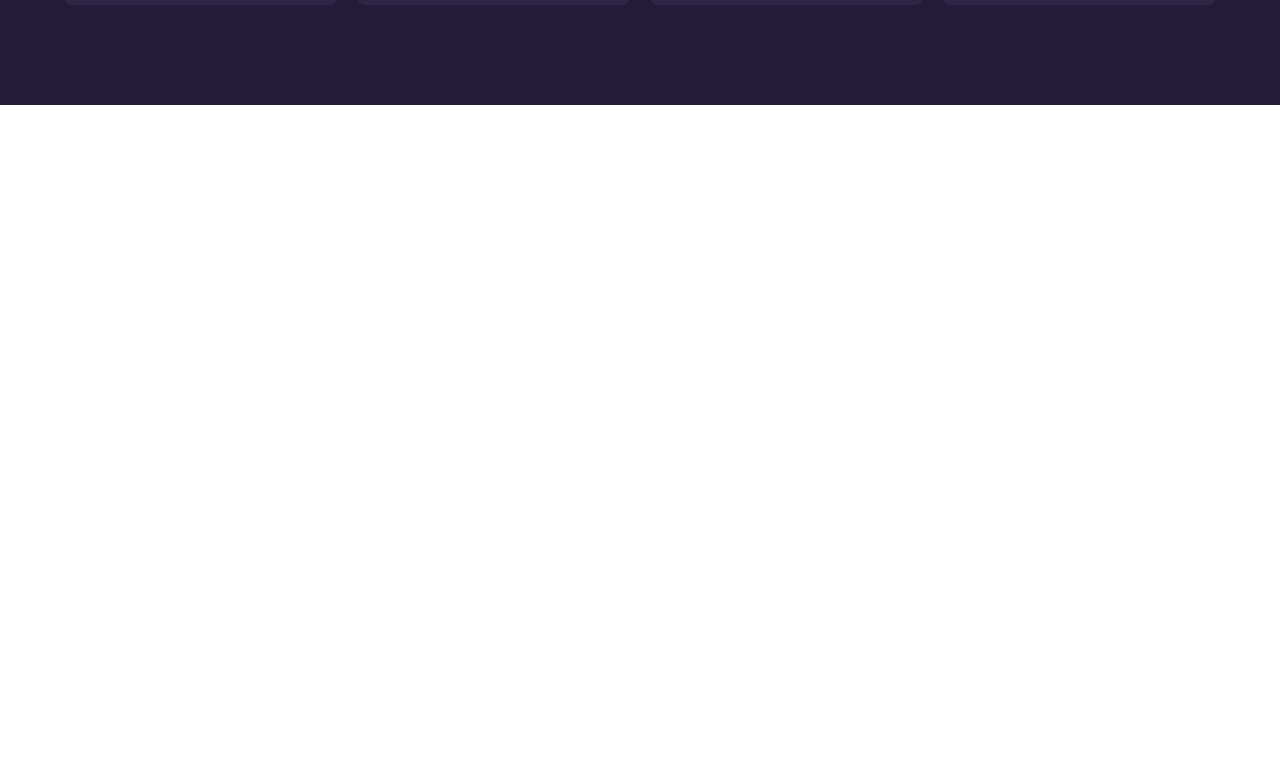
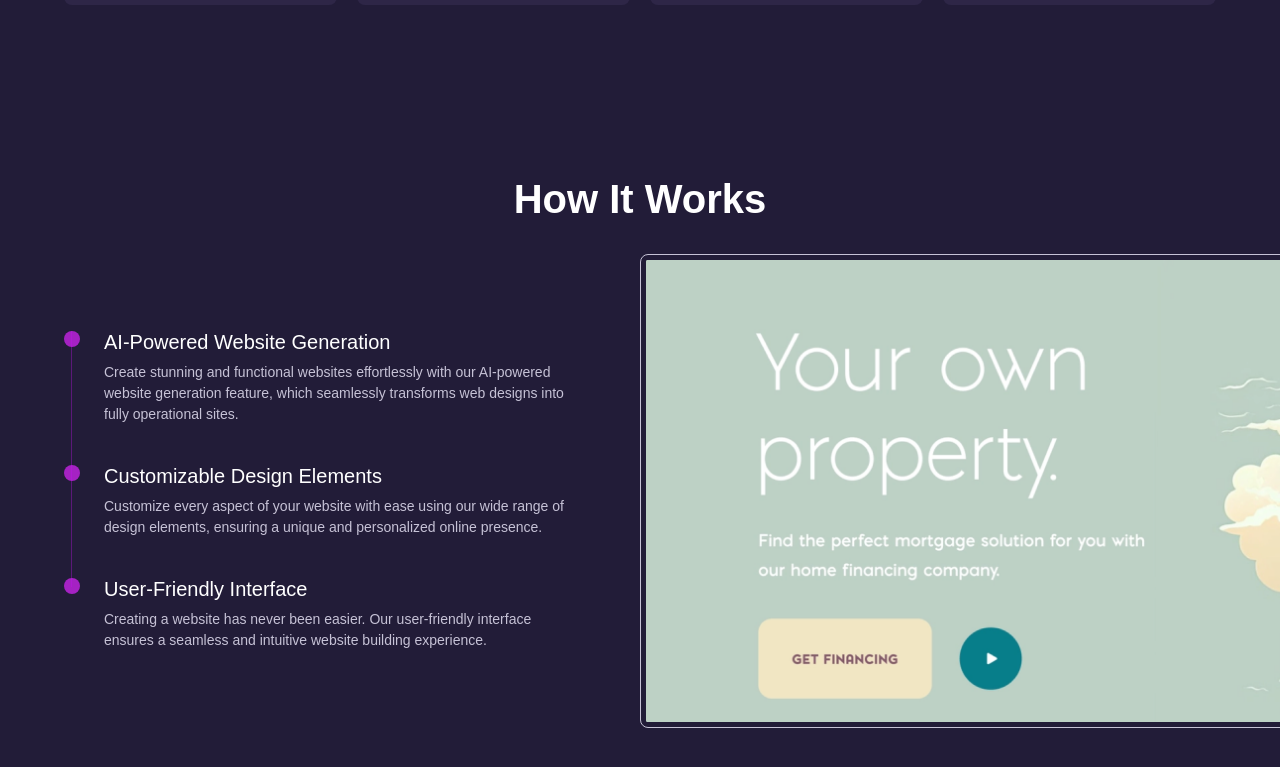
Before and after one commit to Temitayo-spec/NEPTIS, a Next.js app: page / in a window 1280 px wide. Shown: the part 1758-2525 px from the top of the page. Before the commit the page ends 1863 px from the top, so only its background shows below. Built offline with nearby package versions, Linux system fonts and the light colour scheme; a web font is replaced by a local one.

Commit message:
feat: How it works section done || Desktop View

```diff
--- a/src/app/page.tsx
+++ b/src/app/page.tsx
@@ -1,4 +1,4 @@
-import { Features, HeroSection, Navbar } from '@/components';
+import { Features, HeroSection, HowItWorks, Navbar } from '@/components';
 import styles from './page.module.css';
 
 const Home = () => {
@@ -9,6 +9,7 @@ const Home = () => {
         <HeroSection />
       </div>
       <Features />
+      <HowItWorks />
     </main>
   );
 };
--- /dev/null
+++ b/src/components/Interface/HowItWorks/HowItWorks.module.css
@@ -0,0 +1,91 @@
+.container {
+  background: #221c38;
+  display: flex;
+  flex-direction: column;
+  align-items: center;
+  overflow-x: hidden;
+  padding: 2.5em 0 3.5em;
+}
+
+.container .title {
+  font-size: 2.5rem;
+  color: #fff;
+  margin: 2rem 0;
+  font-weight: 600;
+}
+
+.flex {
+  width: 90%;
+  margin: 0 auto;
+  display: flex;
+  align-items: center;
+  justify-content: space-between;
+  gap: 4em;
+}
+
+.flex__item_left {
+  width: 50%;
+  display: flex;
+  flex-direction: column;
+  align-items: flex-start;
+  gap: 2.5rem;
+  position: relative;
+}
+
+.line {
+  width: 1px;
+  height: 80%;
+  background: rgba(199, 19, 240, 0.35);
+  position: absolute;
+  left: 6.5px;
+  transform: rotate(180deg);
+}
+
+.items {
+  display: grid;
+  gap: 1em;
+  grid-template-columns: 1.5rem 1fr;
+}
+
+.dot {
+  border-radius: 16px;
+  background: #a522c3;
+  width: 1rem;
+  height: 1rem;
+}
+
+.texts__ctn {
+  display: flex;
+  flex-direction: column;
+  gap: 0.5em;
+}
+
+.flex__item_left .items h2 {
+  color: #fff;
+  font-size: 1.25rem;
+  font-weight: 400;
+}
+
+.flex__item_left .items p {
+  color: #c6c2d6;
+  font-size: 0.875rem;
+  font-weight: 300;
+  line-height: 1.3125rem;
+}
+
+.flex__item_right {
+  width: 50%;
+  display: flex;
+  flex-direction: column;
+  align-items: flex-start;
+  justify-content: center;
+}
+
+.flex__item_right img {
+  height: 29.63194rem;
+  object-fit: cover;
+  object-position: center;
+  padding: 0.3em;
+  border: 1px solid #c6c2d6;
+  border-radius: 0.5em;
+}
--- /dev/null
+++ b/src/components/Interface/HowItWorks/index.tsx
@@ -0,0 +1,34 @@
+import { FC } from 'react';
+import { featureData } from '../Features/FeatureData';
+import styles from './HowItWorks.module.css';
+import Image from 'next/image';
+import banner from '../../../../public/images/hero_banner.png';
+
+const index: FC = () => {
+  return (
+    <div className={styles.container}>
+      <h1 className={styles.title}>How It Works</h1>
+        <div className={styles.flex}>
+          <div className={styles.flex__item_left}>
+            <div className={styles.line} />
+            {featureData.slice(0, 3).map((item, index) => {
+              return (
+                <div className={styles.items} key={index}>
+                  <div className={styles.dot} />
+                  <div className={styles.texts__ctn}>
+                    <h2>{item.card_title}</h2>
+                    <p>{item.card_text}</p>
+                  </div>
+                </div>
+              );
+            })}
+          </div>
+          <div className={styles.flex__item_right}>
+            <Image src={banner} alt="banner" />
+          </div>
+      </div>
+    </div>
+  );
+};
+
+export default index;
--- a/src/components/index.ts
+++ b/src/components/index.ts
@@ -1,3 +1,4 @@
 export { default as Navbar } from './Interface/Navbar';
 export { default as HeroSection } from './Interface/HeroSection';
 export { default as Features } from './Interface/Features';
+export { default as HowItWorks } from './Interface/HowItWorks';
```
